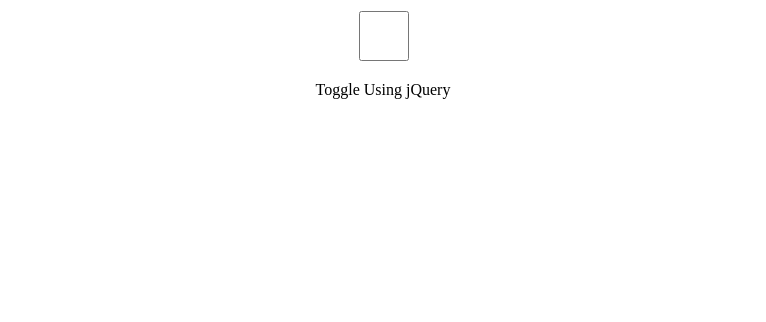
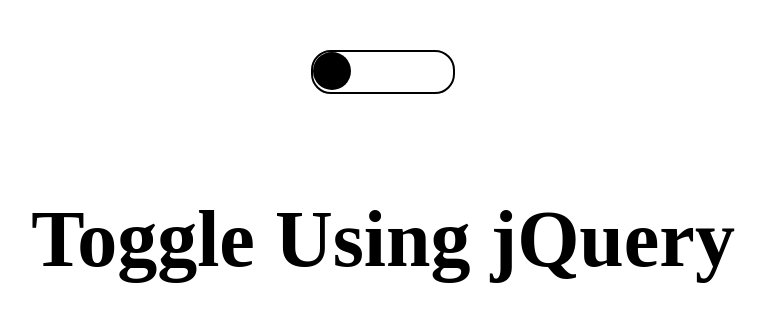
Before and after one commit to geekysumant/jquery-basic-toggler, a plain HTML site: page index.html in a window 1280 px wide. Shown: the whole page, without its empty margins (257-1023 px from the left). Drawn offline with nearby package versions, Linux system fonts and the light colour scheme.

Commit message:
add all features

```diff
--- a/index.html
+++ b/index.html
@@ -5,14 +5,16 @@
     <meta charset="UTF-8">
     <meta http-equiv="X-UA-Compatible" content="IE=edge">
     <meta name="viewport" content="width=device-width, initial-scale=1.0">
+    <script src="https://code.jquery.com/jquery-3.5.1.js" integrity="sha256-QWo7LDvxbWT2tbbQ97B53yJnYU3WhH/C8ycbRAkjPDc=" crossorigin="anonymous"></script>
     <title>Document</title>
 </head>
 <body>
     <div id="div1">
-        <input type="checkbox">
+        <div id="circle"></div>
     </div>
 
-    <p id="p1">Toggle Using jQuery</p>
-    <script src="https://code.jquery.com/jquery-3.5.1.js" integrity="sha256-QWo7LDvxbWT2tbbQ97B53yJnYU3WhH/C8ycbRAkjPDc=" crossorigin="anonymous"></script>
+    <h1>Toggle Using jQuery</h1>
+
+    <script src="script.js"></script>
 </body>
 </html>
--- a/script.js
+++ b/script.js
@@ -1,2 +1,14 @@
+var check=false;
 
-$9
+$('#div1').click(function(){
+    $('h1').toggleClass("color-white");
+    $('body').toggleClass("bg-color-black");
+    if(!check){
+        $('#circle').css('marginLeft',"100px");
+        check=true;
+    }
+    else{
+        $('#circle').css('marginLeft',"1px");
+        check=false;
+    }
+})
--- a/style.css
+++ b/style.css
@@ -1,11 +1,28 @@
-div {
+* {
+  transition: all 0.5s;
+}
+#div1 {
+  background-color: white;
+  border: solid 2px black;
+  border-radius: 20px;
+  width: 140px;
+  height: 40px;
+  margin: 50px auto;
+}
+#circle {
+  background-color: black;
+  border-radius: 50%;
+  width: 38px;
+  height: 38px;
+}
+h1 {
+  font-size: 5rem;
+  margin: 100px auto;
   text-align: center;
 }
-input[type="checkbox"] {
-  width: 50px;
-  height: 50px;
-  color: red;
+.color-white {
+  color: white;
 }
-p {
-  text-align: center;
+.bg-color-black {
+  background-color: black;
 }
```
